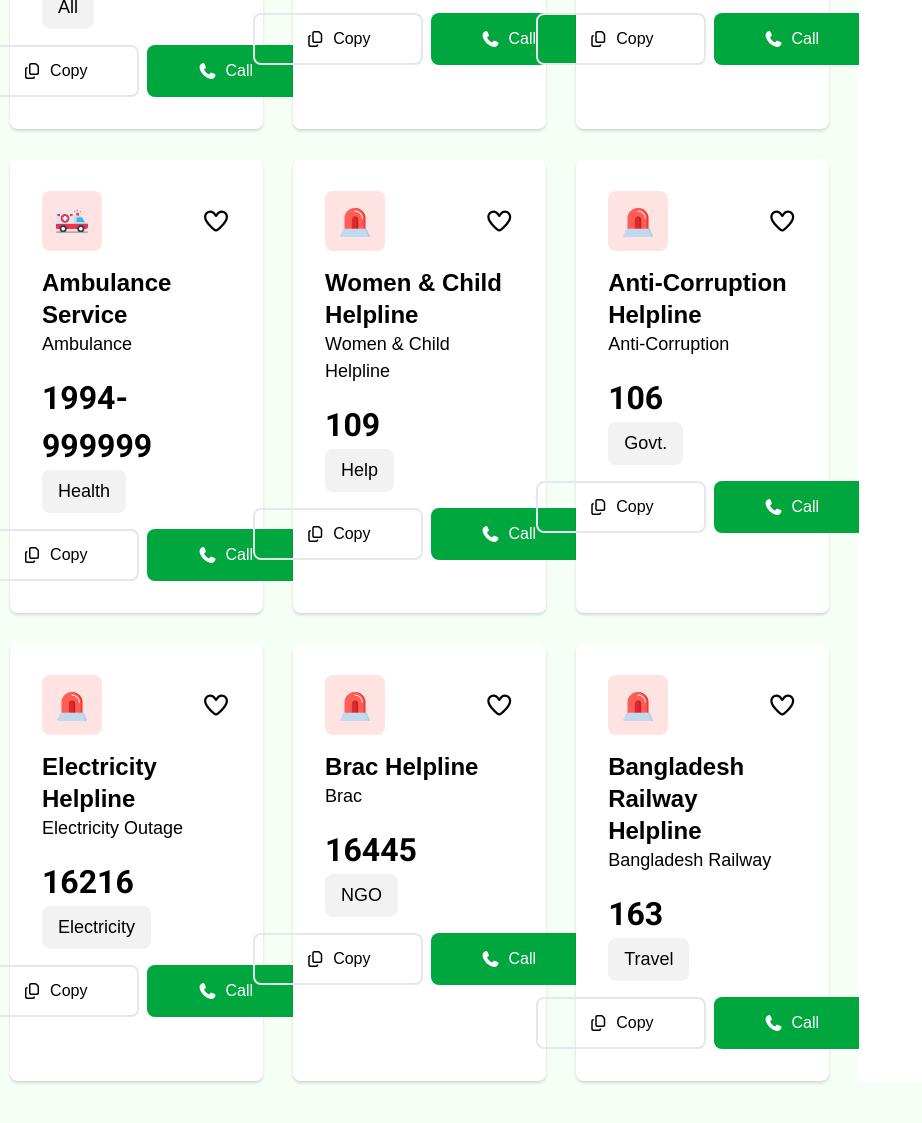
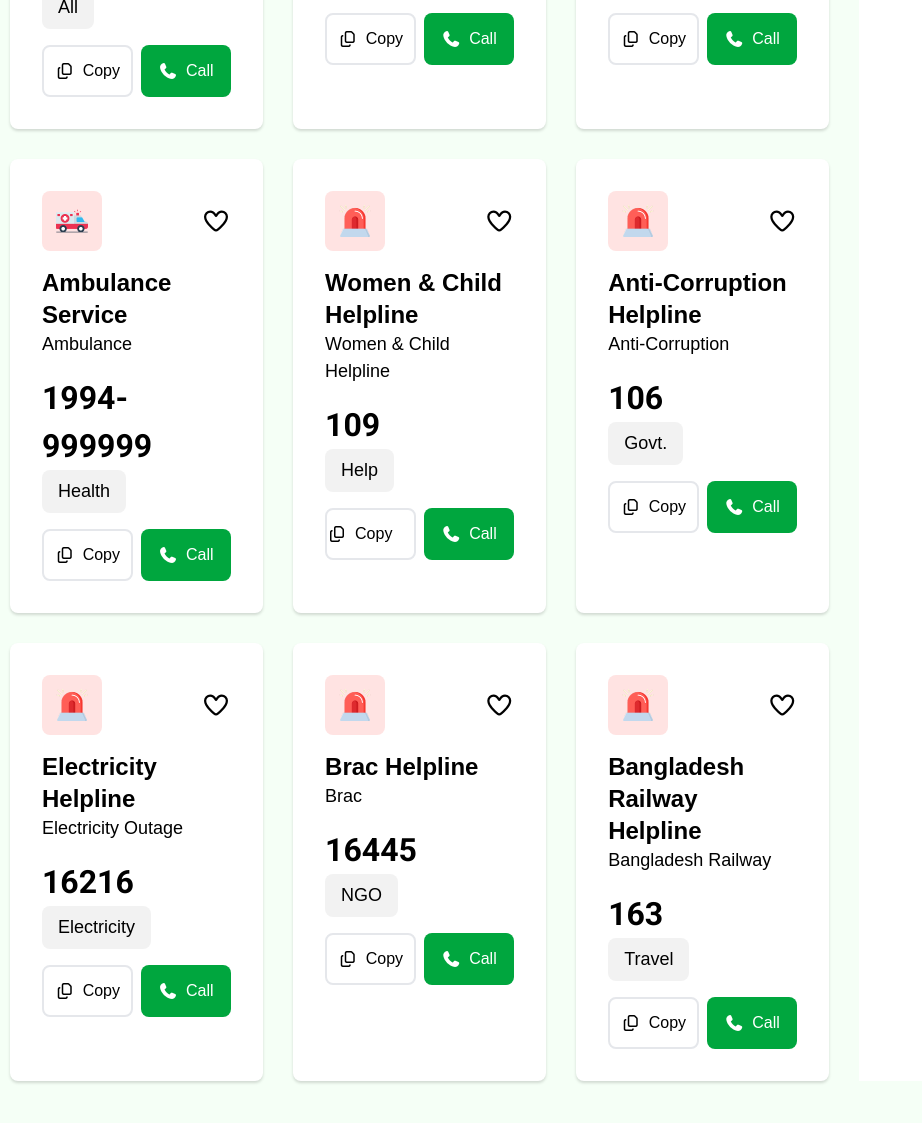
Before and after one commit to Samin1362/PH-B12-Assignment-5, a plain HTML site: page index.html in a window 1280 px wide. Shown: the part 719-1842 px from the top of the page, without its empty margins (0-922 px from the left). Drawn offline with nearby package versions, Linux system fonts and the light colour scheme; a web font is replaced by a local one.

Commit message:
responsive button added to card

```diff
--- a/index.html
+++ b/index.html
@@ -98,14 +98,14 @@
           </div>
           <div class="flex justify-center gap-2">
             <div
-              class="btn-copy flex items-center gap-2 py-[12px] px-[50px] w-fit hover:bg-gray-400 border-2 border-gray-200 rounded-lg"
+              class="btn-copy flex items-center justify-center gap-2 py-[12px] w-1/2 hover:bg-gray-400 border-2 border-gray-200 rounded-lg"
             >
               <i class="fa-regular fa-copy"></i>
               <p class="text-[16px]">Copy</p>
             </div>
             <!-- call button  -->
             <div
-              class="btn-call flex items-center gap-2 py-[12px] px-[50px] w-fit bg-[#00A63E] hover:bg-green-700 rounded-lg"
+              class="btn-call flex items-center justify-center gap-2 py-[12px] w-1/2 bg-[#00A63E] hover:bg-green-700 rounded-lg"
             >
               <i class="fa-solid fa-phone text-white"></i>
               <p class="text-white">Call</p>
@@ -127,13 +127,13 @@
           </div>
           <div class="flex justify-center gap-2">
             <div
-              class="btn-copy flex items-center gap-2 py-[12px] px-[50px] w-fit hover:bg-gray-400 border-2 border-gray-200 rounded-lg"
+              class="btn-copy flex items-center gap-2 py-[12px] w-1/2 justify-center hover:bg-gray-400 border-2 border-gray-200 rounded-lg"
             >
               <i class="fa-regular fa-copy"></i>
               <p class="text-[16px]">Copy</p>
             </div>
             <div
-              class="btn-call flex items-center gap-2 py-[12px] px-[50px] w-fit bg-[#00A63E] hover:bg-green-700 rounded-lg"
+              class="btn-call flex items-center gap-2 py-[12px] w-1/2 justify-center bg-[#00A63E] hover:bg-green-700 rounded-lg"
             >
               <i class="fa-solid fa-phone text-white"></i>
               <p class="text-white">Call</p>
@@ -155,13 +155,13 @@
           </div>
           <div class="flex justify-center gap-2">
             <div
-              class="btn-copy flex items-center gap-2 py-[12px] px-[50px] w-fit hover:bg-gray-400 border-2 border-gray-200 rounded-lg"
+              class="btn-copy flex items-center gap-2 py-[12px] w-1/2 justify-center hover:bg-gray-400 border-2 border-gray-200 rounded-lg"
             >
               <i class="fa-regular fa-copy"></i>
               <p class="text-[16px]">Copy</p>
             </div>
             <div
-              class="btn-call flex items-center gap-2 py-[12px] px-[50px] w-fit bg-[#00A63E] hover:bg-green-700 rounded-lg"
+              class="btn-call flex items-center gap-2 py-[12px] w-1/2 justify-center bg-[#00A63E] hover:bg-green-700 rounded-lg"
             >
               <i class="fa-solid fa-phone text-white"></i>
               <p class="text-white">Call</p>
@@ -183,13 +183,13 @@
           </div>
           <div class="flex justify-center gap-2">
             <div
-              class="btn-copy flex items-center gap-2 py-[12px] px-[50px] w-fit hover:bg-gray-400 border-2 border-gray-200 rounded-lg"
+              class="btn-copy flex items-center gap-2 py-[12px] w-1/2 justify-center hover:bg-gray-400 border-2 border-gray-200 rounded-lg"
             >
               <i class="fa-regular fa-copy"></i>
               <p class="text-[16px]">Copy</p>
             </div>
             <div
-              class="btn-call flex items-center gap-2 py-[12px] px-[50px] w-fit bg-[#00A63E] hover:bg-green-700 rounded-lg"
+              class="btn-call flex items-center gap-2 py-[12px] w-1/2 justify-center bg-[#00A63E] hover:bg-green-700 rounded-lg"
             >
               <i class="fa-solid fa-phone text-white"></i>
               <p class="text-white">Call</p>
@@ -211,13 +211,13 @@
           </div>
           <div class="flex justify-center gap-2">
             <div
-              class="btn-copy flex items-center gap-2 py-[12px] px-[50px] w-fit hover:bg-gray-400 border-2 border-gray-200 rounded-lg"
+              class="btn-copy flex items-center gap-2 py-[12px] w-1/2 justify-centert hover:bg-gray-400 border-2 border-gray-200 rounded-lg"
             >
               <i class="fa-regular fa-copy"></i>
               <p class="text-[16px]">Copy</p>
             </div>
             <div
-              class="btn-call flex items-center gap-2 py-[12px] px-[50px] w-fit bg-[#00A63E] hover:bg-green-700 rounded-lg"
+              class="btn-call flex items-center gap-2 py-[12px] w-1/2 justify-center bg-[#00A63E] hover:bg-green-700 rounded-lg"
             >
               <i class="fa-solid fa-phone text-white"></i>
               <p class="text-white">Call</p>
@@ -239,13 +239,13 @@
           </div>
           <div class="flex justify-center gap-2">
             <div
-              class="btn-copy flex items-center gap-2 py-[12px] px-[50px] w-fit hover:bg-gray-400 border-2 border-gray-200 rounded-lg"
+              class="btn-copy flex items-center gap-2 py-[12px] w-1/2 justify-center hover:bg-gray-400 border-2 border-gray-200 rounded-lg"
             >
               <i class="fa-regular fa-copy"></i>
               <p class="text-[16px]">Copy</p>
             </div>
             <div
-              class="btn-call flex items-center gap-2 py-[12px] px-[50px] w-fit bg-[#00A63E] hover:bg-green-700 rounded-lg"
+              class="btn-call flex items-center gap-2 py-[12px] w-1/2 justify-center bg-[#00A63E] hover:bg-green-700 rounded-lg"
             >
               <i class="fa-solid fa-phone text-white"></i>
               <p class="text-white">Call</p>
@@ -267,13 +267,13 @@
           </div>
           <div class="flex justify-center gap-2">
             <div
-              class="btn-copy flex items-center gap-2 py-[12px] px-[50px] w-fit hover:bg-gray-400 border-2 border-gray-200 rounded-lg"
+              class="btn-copy flex items-center gap-2 py-[12px] w-1/2 justify-center hover:bg-gray-400 border-2 border-gray-200 rounded-lg"
             >
               <i class="fa-regular fa-copy"></i>
               <p class="text-[16px]">Copy</p>
             </div>
             <div
-              class="btn-call flex items-center gap-2 py-[12px] px-[50px] w-fit bg-[#00A63E] hover:bg-green-700 rounded-lg"
+              class="btn-call flex items-center gap-2 py-[12px] w-1/2 justify-center bg-[#00A63E] hover:bg-green-700 rounded-lg"
             >
               <i class="fa-solid fa-phone text-white"></i>
               <p class="text-white">Call</p>
@@ -295,13 +295,13 @@
           </div>
           <div class="flex justify-center gap-2">
             <div
-              class="btn-copy flex items-center gap-2 py-[12px] px-[50px] w-fit hover:bg-gray-400 border-2 border-gray-200 rounded-lg"
+              class="btn-copy flex items-center gap-2 py-[12px] w-1/2 justify-center hover:bg-gray-400 border-2 border-gray-200 rounded-lg"
             >
               <i class="fa-regular fa-copy"></i>
               <p class="text-[16px]">Copy</p>
             </div>
             <div
-              class="btn-call flex items-center gap-2 py-[12px] px-[50px] w-fit bg-[#00A63E] hover:bg-green-700 rounded-lg"
+              class="btn-call flex items-center gap-2 py-[12px] w-1/2 justify-center bg-[#00A63E] hover:bg-green-700 rounded-lg"
             >
               <i class="fa-solid fa-phone text-white"></i>
               <p class="text-white">Call</p>
@@ -323,13 +323,13 @@
           </div>
           <div class="flex justify-center gap-2">
             <div
-              class="btn-copy flex items-center gap-2 py-[12px] px-[50px] w-fit hover:bg-gray-400 border-2 border-gray-200 rounded-lg"
+              class="btn-copy flex items-center gap-2 py-[12px] w-1/2 justify-center hover:bg-gray-400 border-2 border-gray-200 rounded-lg"
             >
               <i class="fa-regular fa-copy"></i>
               <p class="text-[16px]">Copy</p>
             </div>
             <div
-              class="btn-call flex items-center gap-2 py-[12px] px-[50px] w-fit bg-[#00A63E] hover:bg-green-700 rounded-lg"
+              class="btn-call flex items-center gap-2 py-[12px] w-1/2 justify-center bg-[#00A63E] hover:bg-green-700 rounded-lg"
             >
               <i class="fa-solid fa-phone text-white"></i>
               <p class="text-white">Call</p>
--- a/scripts.js
+++ b/scripts.js
@@ -75,6 +75,6 @@
     const parentDiv = this.parentElement.parentElement;
     const serviceNumber = parentDiv.querySelector("h2").innerText;
     navigator.clipboard.writeText(serviceNumber);
-
+    alert("Service Number Copied")
   })
 }
```
